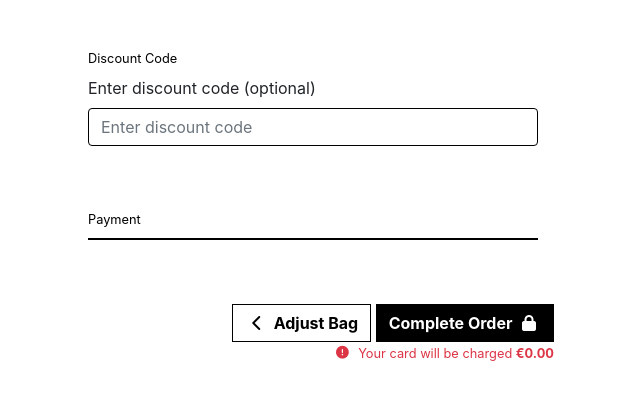
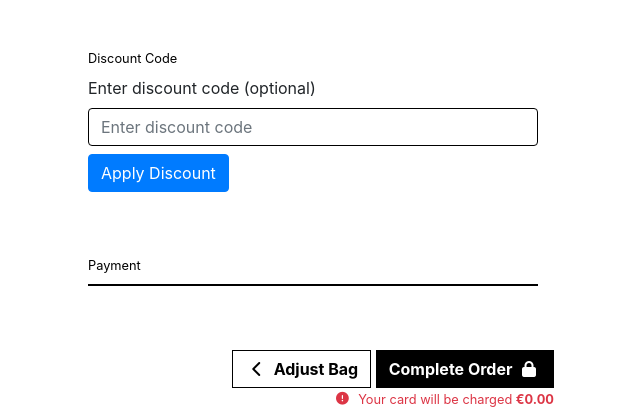
Before and after one commit to GDV373/PP5_Shiny_Garage_Malta-, a Django app: template checkout/templates/checkout/checkout.html in a window 1280 px wide. Shown: the part 1007-1427 px from the top of the page, without its empty margins (71-711 px from the left). Before the commit the page ends 1368 px from the top, so only its background shows below. Run offline with Django 5.2, Linux system fonts and the light colour scheme; the template is opened without the code that fills it: values that come from a table or form of the project are taken from there, others are empty; some libraries are stand-ins or nearby versions; some web fonts are replaced.

Commit message:
updated the checkout and new js for better visual v2

```diff
--- a/checkout/templates/checkout/checkout.html
+++ b/checkout/templates/checkout/checkout.html
@@ -113,6 +113,7 @@
                             {% if invalid_discount %}
                                 <p class="text-danger mt-2">Invalid or expired discount code</p>
                             {% endif %}
+                            <button type="button" id="apply-discount" class="btn btn-primary mt-2">Apply Discount</button>
                         </div>
                     </fieldset>
 
```
